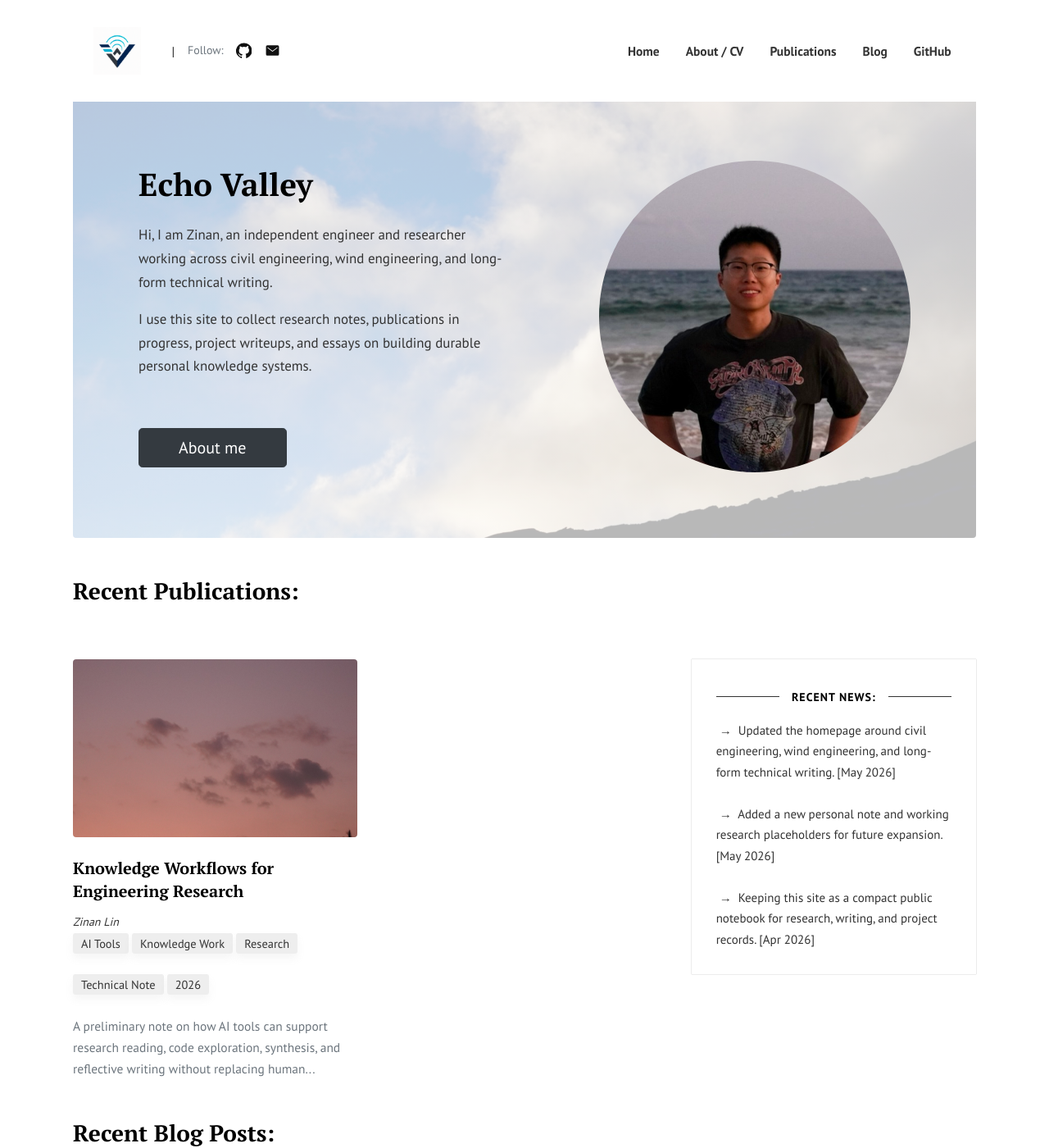
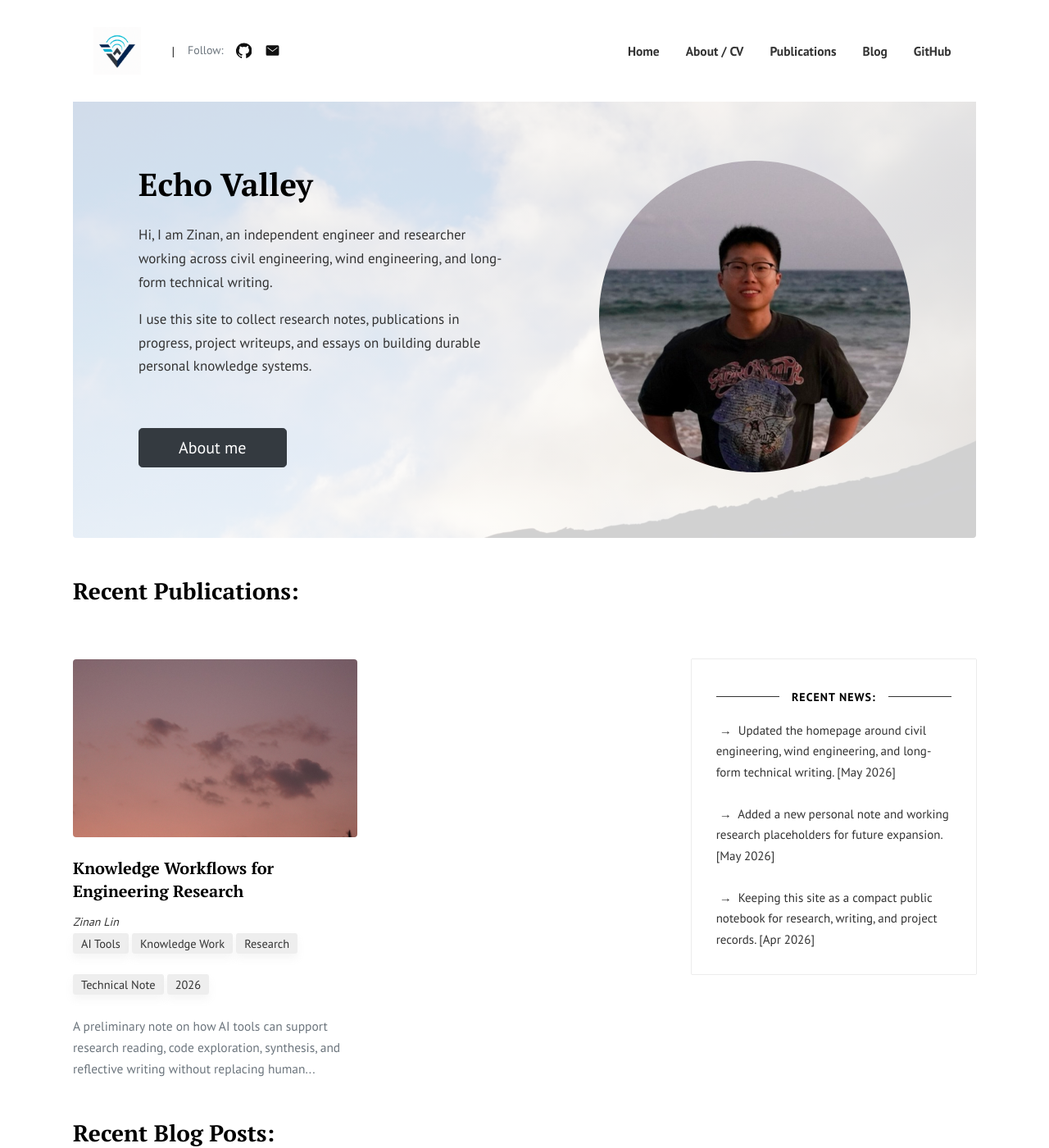
Before and after one commit to znecho9/znecho9.github.io, a Jekyll site: the page built from index.md, in a window 1280 px wide and 1400 px high. Shown: the whole window at 82% size. Built offline with Jekyll 4.4.1, drawn with Linux system fonts in a browser that asks for light colours.

Commit message:
Update custom.css

```diff
--- a/assets/css/custom.css
+++ b/assets/css/custom.css
@@ -19,7 +19,7 @@
 
 .hero {
   background:
-    linear-gradient(rgba(255, 255, 255, 0.72), rgba(255, 255, 255, 0.72)),
+    linear-gradient(rgba(255, 255, 255, 0.82), rgba(255, 255, 255, 0.82)),
     url("/assets/images/Background.jpg") center / cover no-repeat;
 }
 
```
